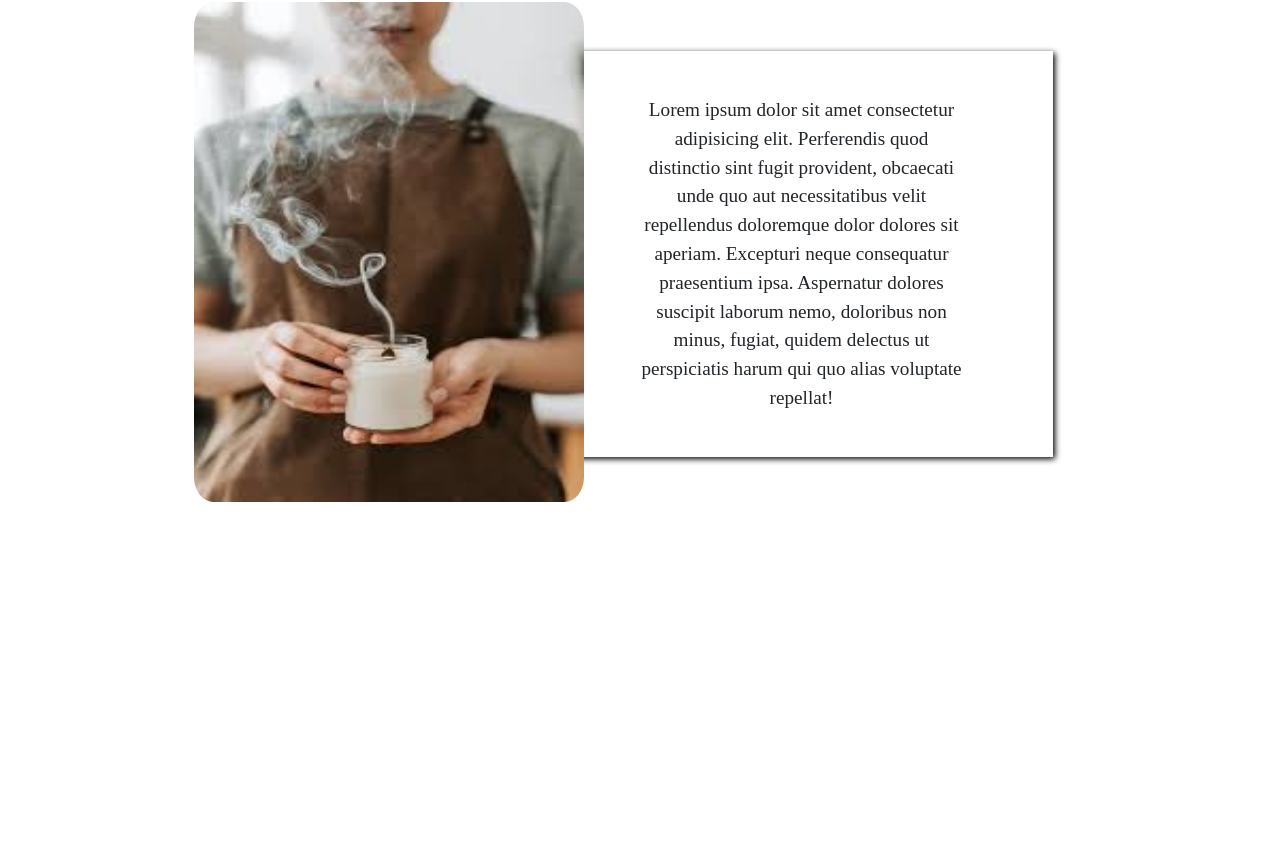
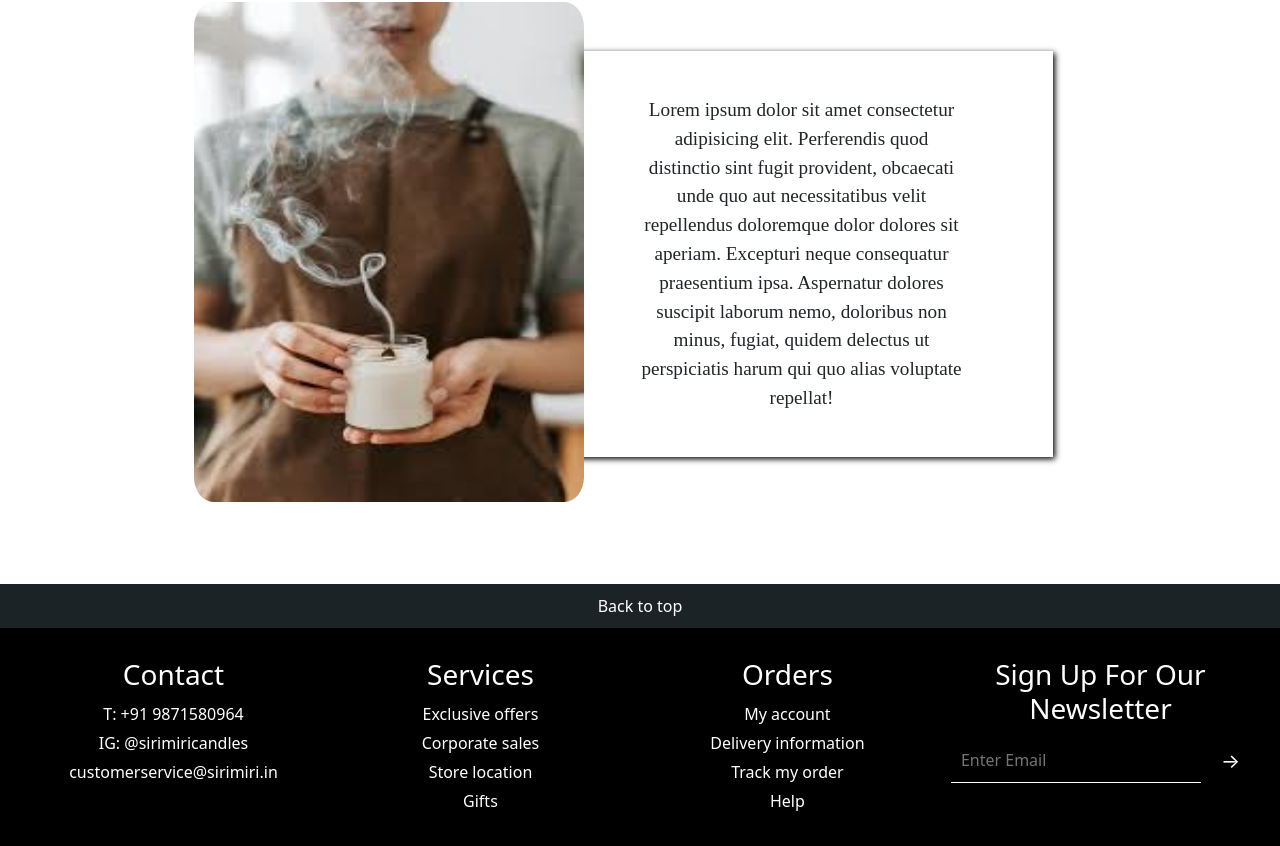
Before and after one commit to ChitranshGhai/Team-Project, a React (Create React App) app: page /OurStory in a window 1280 px wide. Shown: the part 1006-1852 px from the top of the page. Before the commit the page ends 1530 px from the top, so only its background shows below. Built offline with nearby package versions, Linux system fonts and the light colour scheme.

Commit message:
-Added Footer to the website with appropriate Styling in Style.css

```diff
--- a/src/App.js
+++ b/src/App.js
@@ -2,6 +2,7 @@ import { BrowserRouter, Route, Routes } from 'react-router-dom';
 import NavBar from './Components/NavBar';
 import Home from './Components/HomePages/Home';
 import OurStory from './Components/OurStoryPage/ourStory';
+import Footer from './Components/Footer';
 function App() {
   return (
     <>
@@ -12,6 +13,7 @@ function App() {
         <Route path="/OurStory" element={<OurStory/>}></Route>
         <Route></Route>
       </Routes>
+      <Footer/>
     </BrowserRouter>
     </>
   );
--- a/src/Components/Footer.jsx
+++ b/src/Components/Footer.jsx
@@ -1,10 +1,41 @@
 import React from 'react'
+import "./Style.css"
 
 function Footer() {
   return (
     <div>
-      <h1>This is Footer Section</h1>
-      <h1>Update</h1>
+      <div class="back-to-top-section">
+            <a href="#top">Back to top</a>
+      </div>
+      <footer className='Footer'>
+      <div class="footer-section">
+          <h3>Contact</h3>
+          <p>T: +91 9871580964</p>
+          <p>IG: <a href="https://www.instagram.com/sirimiricandles/" target="_blank">@sirimiricandles</a></p>
+          <p><a href="">customerservice@sirimiri.in</a></p>
+      </div>
+      <div class="footer-section">
+          <h3>Services</h3>
+          <p><a href="#">Exclusive offers</a></p>
+          <p><a href="#">Corporate sales</a></p>
+          <p><a href="#">Store location</a></p>
+          <p><a href="#">Gifts</a></p>
+      </div>
+      <div class="footer-section">
+          <h3>Orders</h3>
+          <p><a href="#">My account</a></p>
+          <p><a href="#">Delivery information</a></p>
+          <p><a href="#">Track my order</a></p>
+          <p><a href="#">Help</a></p>
+      </div>
+      <div class="footer-section newsletter-section">
+          <h3>Sign Up For Our Newsletter</h3>
+          <form action="#">
+              <input type="email" placeholder="Enter Email"/>
+              <button type="submit">&#8594;</button>
+          </form>
+      </div>
+      </footer>
     </div>
   )
 }
--- a/src/Components/Style.css
+++ b/src/Components/Style.css
@@ -94,3 +94,90 @@
     align-items: center;
     margin-right: 20px;
 }
+
+
+/* Footer body */
+.Footer{
+    display: flex;
+    justify-content: space-between;
+    padding: 20px;
+    background-color: #000;
+    color: #fff;
+    text-align: center;
+}
+
+.footer-section{
+    flex: 1;
+    padding: 10px;
+}
+
+.footer-section h3 {
+    font-size: 28px;
+    margin-bottom: 10px;
+}
+
+.footer-section p {
+    font-size: 16px;
+    margin: 5px 0;
+}
+
+.footer-section a {
+    color: #fff;
+    text-decoration: none;
+}
+
+.footer-section a:hover {
+    text-decoration: underline;
+}
+
+/* footer news leter section */
+.newsletter-section form {
+    display: flex;
+    align-items: center;
+    justify-content: center;
+}
+
+.newsletter-section input {
+    width: 250px;
+    padding: 10px;
+    border: none;
+    border-bottom: 1px solid #fff;
+    background: none;
+    color: #fff;
+    margin-right: 10px;
+}
+
+.newsletter-section input:focus{
+    border-bottom: 1px solid #fff;
+    outline: none;
+}
+
+.newsletter-section button {
+    padding: 10px;
+    border: none;
+    background: none;
+    color: #fff;
+    font-size: 20px;
+    cursor: pointer;
+}
+
+/* Back to top */
+.back-to-top-section {
+    display: flex;
+    justify-content: center;
+    margin-top: 60px;
+    text-align: center;
+}
+
+.back-to-top-section a {
+    color: #fff;
+    width: 100%;
+    text-decoration: none;
+    background-color: #1C2326;
+    padding: 10px 20px;
+    transition: background-color 0.3s;
+}
+
+.back-to-top-section a:hover {
+    background-color: #32383B;
+}
```
